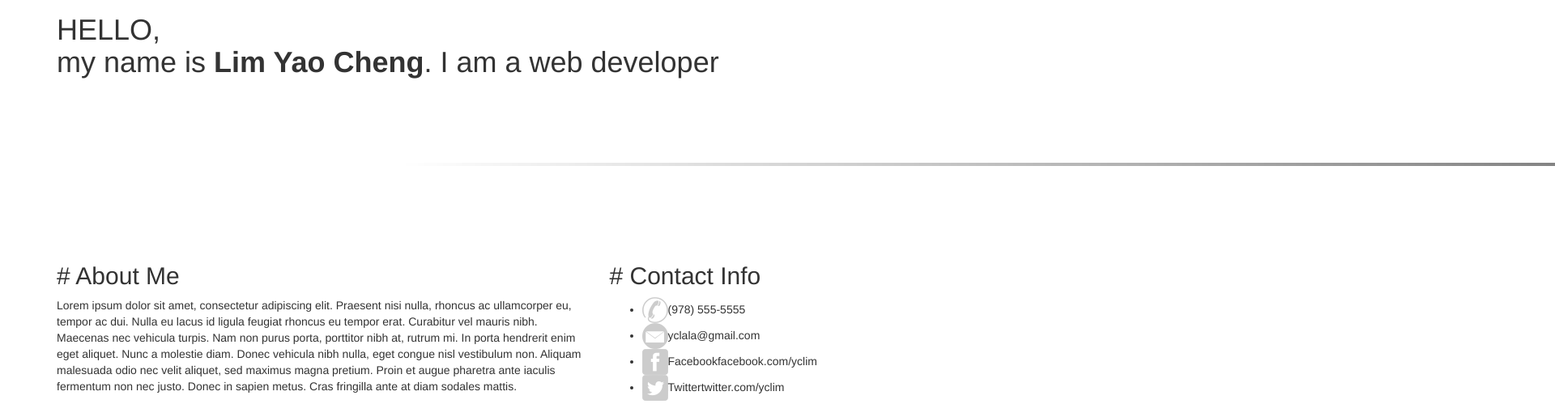
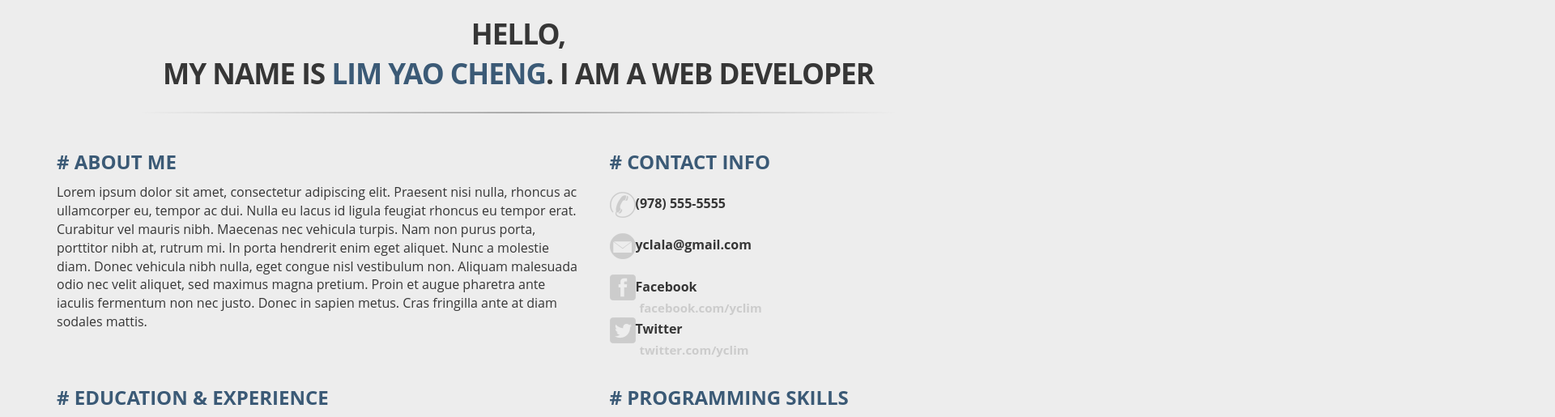
Before and after one commit to yclim95/PortFolioResumeTemplate, a plain HTML site: page index.html in a window 1280 px wide. Shown: the part 303-818 px from the top of the page at 81% size, 1920 px wide, since content can reach past the window. Drawn offline with nearby package versions, Linux system fonts and the light colour scheme; files whose address does not match are found by name.

Commit message:
- Updated style.scss

```diff
--- a/scss/style.scss
+++ b/scss/style.scss
@@ -1,5 +1,102 @@
 @import 'vendors/_bootstrap.scss';
 
+/* Vars */
+$primary-color: #3b5a76;
+$background-color: #ededed;
+$text-color: #363636;
+$font: 16px;
+
 body{
-    padding-bottom: 50px;
+    font-family: 'Open Sans', Arial, Tahoma;
+    color: $text-color;
+    background: $background-color;
+    font-size: $font;
 }
+
+.primary, strong, h2{
+    color: $primary-color;
+}
+
+.container-main{
+    background: #fff;
+    margin-top: 80px;
+    padding: 0 30px 30px 30px;
+}
+
+header{
+    min-height: 100px;
+    overflow: auto;
+}
+
+header h1{
+    margin: 0;
+    padding: 20px 0 0 0;
+    font-size: 2.2em;
+    font-weight: 700;
+    text-transform: uppercase;
+    letter-spacing: -1px;
+    text-align: center;
+    line-height: 1.4em;
+}
+
+.profile-img{
+    width: 160px;
+    display: block;
+    margin: auto;
+    margin-top: -80px;
+}
+
+.line{
+    max-width: 100%;
+}
+
+h2{
+    font-weight: 700;
+    text-transform: uppercase;
+    line-height: 1.4em;
+    font-size: 1.5em;
+}
+
+.contact-list{
+    padding: 0;
+    margin: 0;
+}
+
+.contact-list li{
+    list-style: none;
+    font-weight: bold;
+    line-height: 3.2em;
+}
+
+.contact-list span{
+    display: block;
+    margin: 0;
+    padding: 0;
+    line-height: 0.1em;
+    margin-left: 37px;
+    font-size: 15px;
+    color: #ccc;
+}
+
+.row{
+    margin-bottom: 20px;
+}
+
+.media{
+    background: $background-color;
+    padding: 10px;
+}
+
+.work-list li{
+    list-style: none;
+    float: left;
+    padding: 0 10px 0 10px;
+    margin-bottom: 30px;
+}
+
+footer{
+    background: $primary-color;
+    color: #fff;
+    text-align: center;
+    padding: 20px 0 20px 0;
+}
```
Also changed, not shown: css/style.css.
